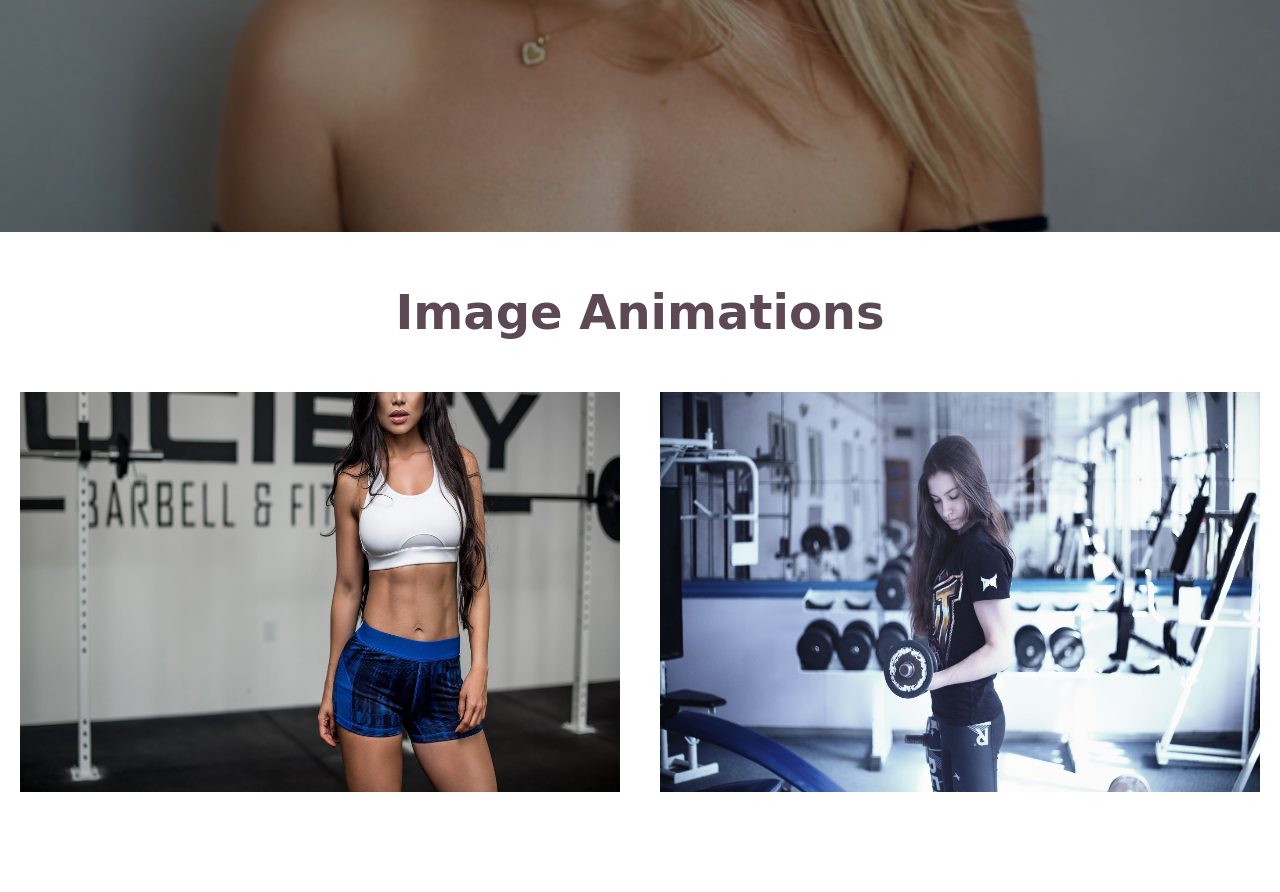
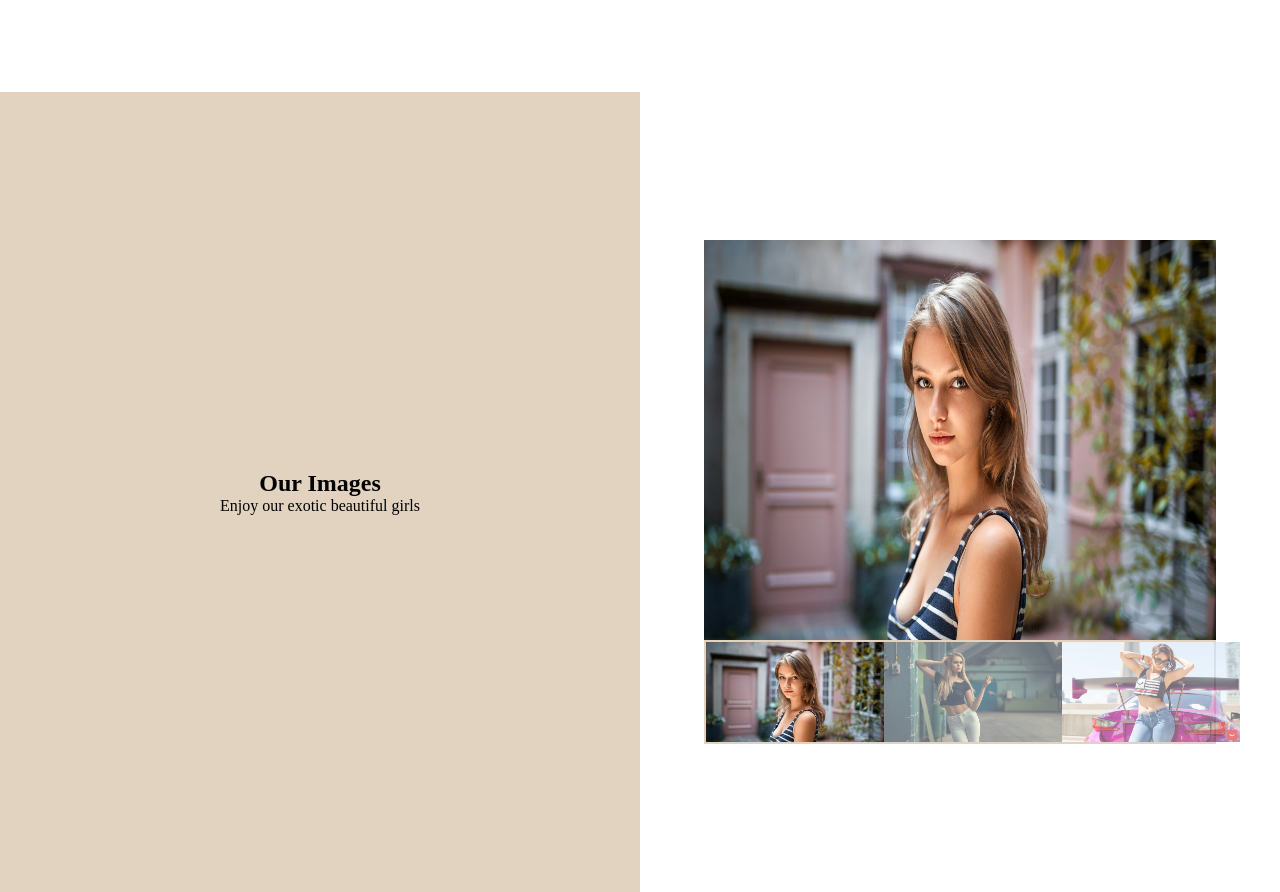
Before and after one commit to ayari1995/responsive, a plain HTML site: page index.html in a window 1280 px wide. Shown: the part 3032-3924 px from the top of the page. Drawn offline with Linux system fonts and the light colour scheme.

Commit message:
Image Gallery

```diff
--- a/app.js
+++ b/app.js
@@ -22,3 +22,20 @@ const navSlide = () => {
 };
 
 navSlide();
+
+function imageGallery() {
+  const highlight = document.querySelector('.gallery-highlight');
+  const previews = document.querySelectorAll('.img-preview img');
+
+  previews.forEach(preview => {
+    preview.addEventListener('click', function() {
+      const smallSrc = this.src;
+      const bigSrc = smallSrc.replace('small', 'big');
+      highlight.src = bigSrc;
+      previews.forEach(preview => preview.classList.remove('img-active'));
+      preview.classList.add('img-active');
+    });
+  });
+}
+
+imageGallery();
--- a/index.html
+++ b/index.html
@@ -45,9 +45,6 @@
   <div class="box3">
     <h1>AYARI ACHREF</h1>
   </div>
-  <div class="box4">
-    <h1></h1>
-  </div>
 
   <h1 class="title"> Image Animations</h1>
 
@@ -59,9 +56,21 @@
     <div class="image-container fade">
       <img src="images/image7.jpg" alt="">
     </div>
-
   </div>
-
+  <section>
+    <div class="img-description">
+      <h2>Our Images</h2>
+      <p>Enjoy our exotic beautiful girls</p>
+    </div>
+    <div class="img-gallery">
+      <img src="images/img-big1.jpg" alt="" class="gallery-highlight">
+      <div class="img-preview">
+        <img src="images/img-small1.jpg" class="img-active" alt="">
+        <img src="images/img-small2.jpg" alt="">
+        <img src="images/img-small3.jpg" alt="">
+      </div>
+    </div>
+  </section>
 
   <script src="app.js"></script>
 </body>
--- a/style.css
+++ b/style.css
@@ -78,16 +78,6 @@ nav {
   background-attachment: fixed;
   display: table;
 }
-.box4 {
-  height: 100vh;
-  width: 100%;
-  background-image: linear-gradient(rgba(0, 0, 0, 0.4), rgba(0, 0, 0, 0.4)),
-    url(images/image4.jpg);
-  background-size: cover;
-  background-position: center;
-  background-attachment: fixed;
-  display: table;
-}
 h1 {
   font-family: cursive;
   font-size: 3rem;
@@ -119,6 +109,7 @@ h1 {
 .image-container img {
   height: 100%;
   width: 100%;
+  cursor: pointer;
 }
 
 .transition-image {
@@ -148,10 +139,51 @@ h1 {
   left: 0;
   opacity: 0;
   transition: opacity 0.5s ease;
+  cursor: pointer;
 }
 
 .fade:hover::after {
   opacity: 0.5;
+}
+
+.gallery-highlight {
+  width: 80%;
+  height: 50%;
+}
+section {
+  display: flex;
+  height: 100vh;
+}
+.img-gallery {
+  width: 50%;
+  display: flex;
+  flex-direction: column;
+  justify-content: center;
+  align-items: center;
+}
+.img-description {
+  width: 50%;
+  display: flex;
+  flex-direction: column;
+  justify-content: center;
+  align-items: center;
+  background-color: #e2d2c0;
+}
+
+.img-preview {
+  display: flex;
+  width: 80%;
+  border: 2px solid #e2d2c0;
+}
+.img-preview img {
+  height: 100px;
+  flex-grow: 1;
+  opacity: 0.6;
+  cursor: pointer;
+  transition: opacity 0.3s ease;
+}
+img.img-active {
+  opacity: 1;
 }
 
 @media screen and (max-width: 1024px) {
```
Also changed, not shown: images/img-big1.jpg (added), images/img-big2.jpg (added), images/img-big3.jpg (added), images/img-small1.jpg (added), images/img-small2.jpg (added), images/img-small3.jpg (added).
